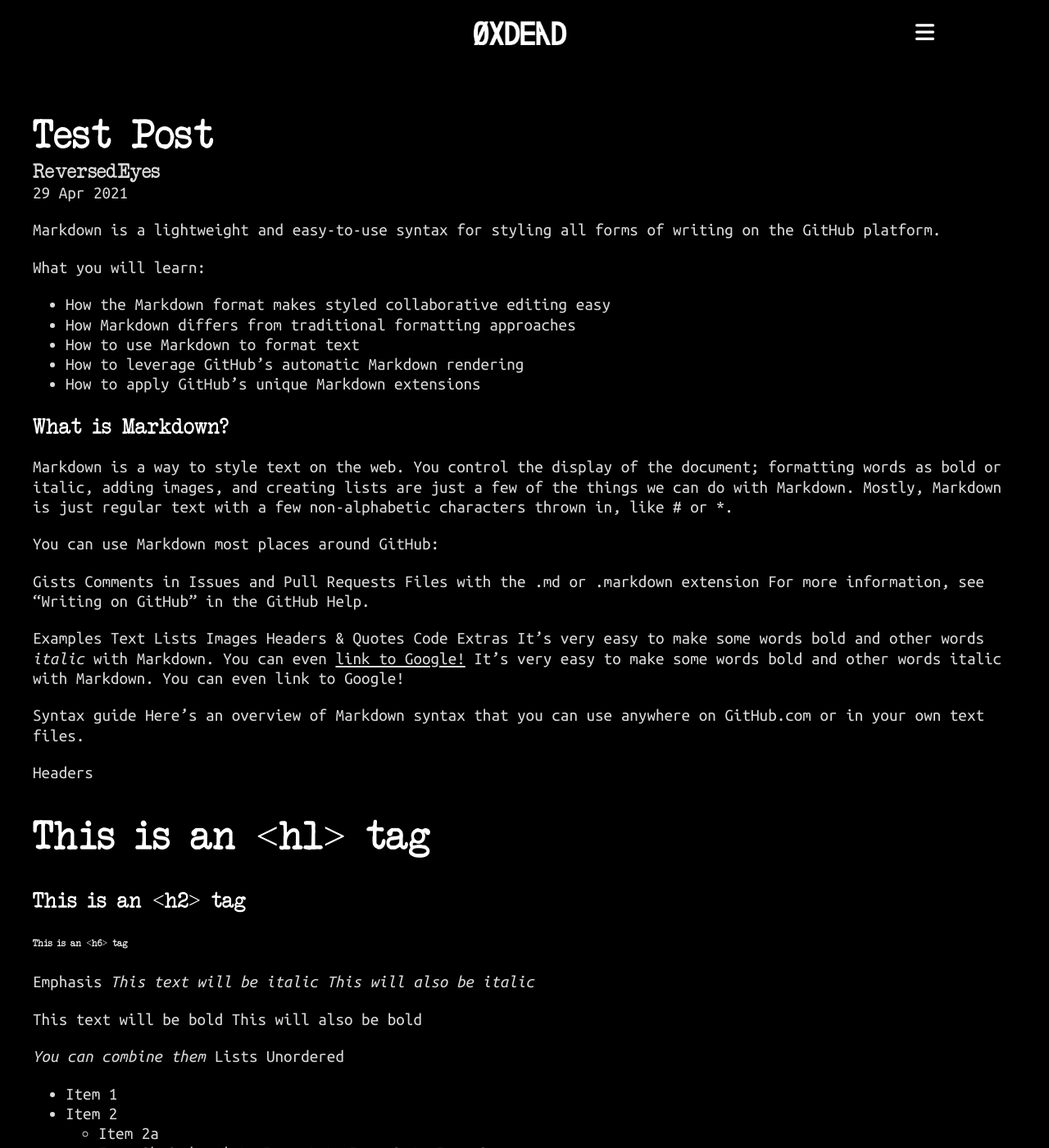
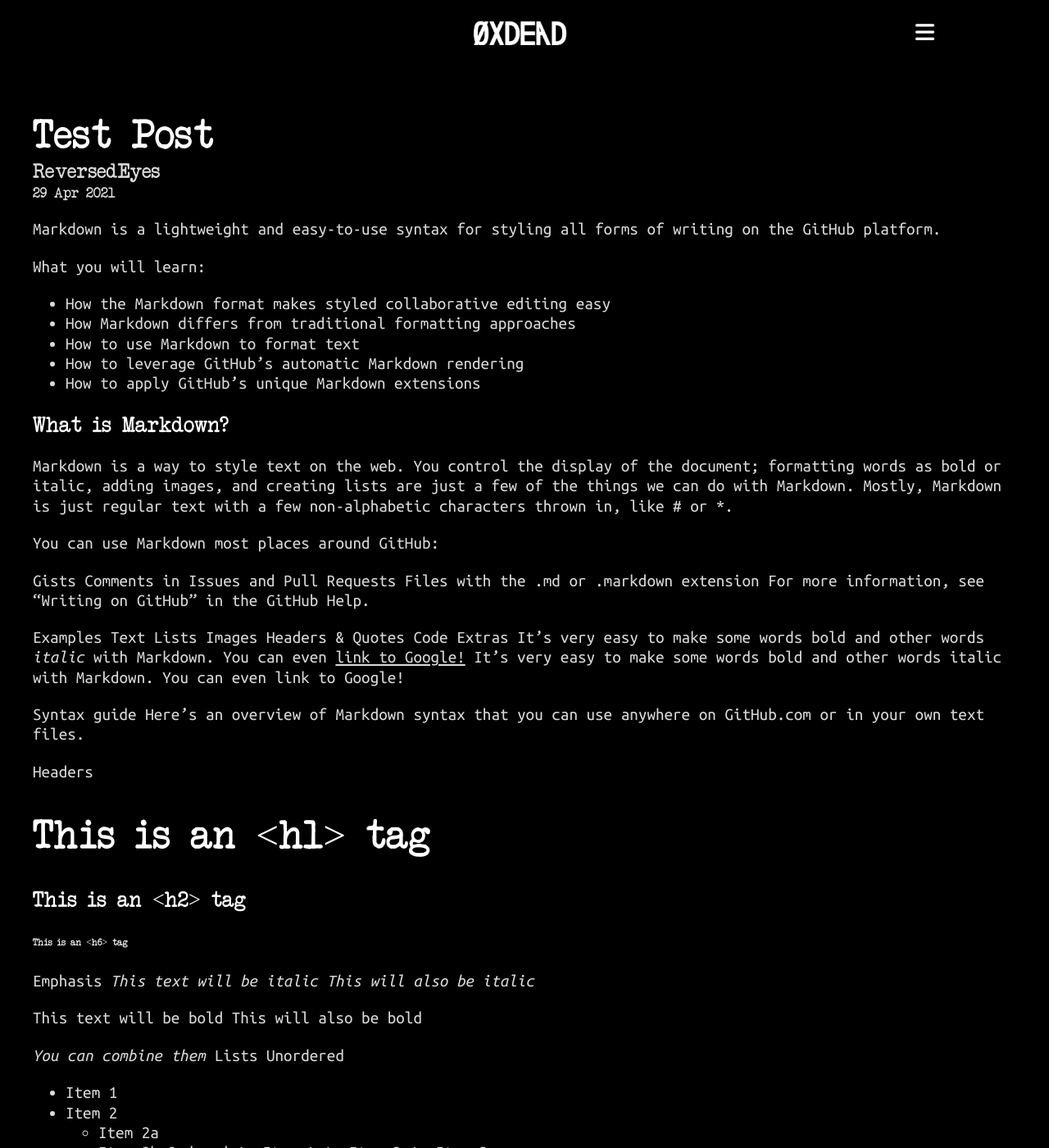
Before and after one commit to bitcriminals/bitcriminals.github.io, a Jekyll site: the page built from _posts/2021-04-29-testpost.md, in a window 1280 px wide and 1400 px high. Shown: the whole window at 82% size. Built offline with Jekyll 4.4.1, drawn with Linux system fonts in a browser that asks for light colours; nearby versions of some CDN libraries.

Commit message:
Bug fixes and change date font

```diff
--- a/css/post.css
+++ b/css/post.css
@@ -20,7 +20,7 @@ main {
     padding: 1em 1.2em;
 }
 
-main *:not(h1, h2, h3, h4, h5, h6, p.author) {
+main *:not(h1, h2, h3, h4, h5, h6, p.author, time) {
     font-family: 'Ubuntu Mono', monospace;
     font-size: 1rem;
     line-height: 1.15em;
@@ -44,11 +44,11 @@ p.author {
     margin-bottom: 0;
 }
 
-timedate {
+time {
     margin-bottom: 1em;
 }
 
-main > img {
+main img {
     display: block;
     max-width: 100%;
 }
@@ -66,7 +66,7 @@ main > img {
         font-size: 1.4em;
     }
 
-    main *:not(h1, h2, h3, h4, h5, h6, p.author) {
+    main *:not(h1, h2, h3, h4, h5, h6, p.author, time) {
         font-family: 'Ubuntu Mono', monospace;
         font-size: 1.2rem;
         line-height: 1.15em;
```
